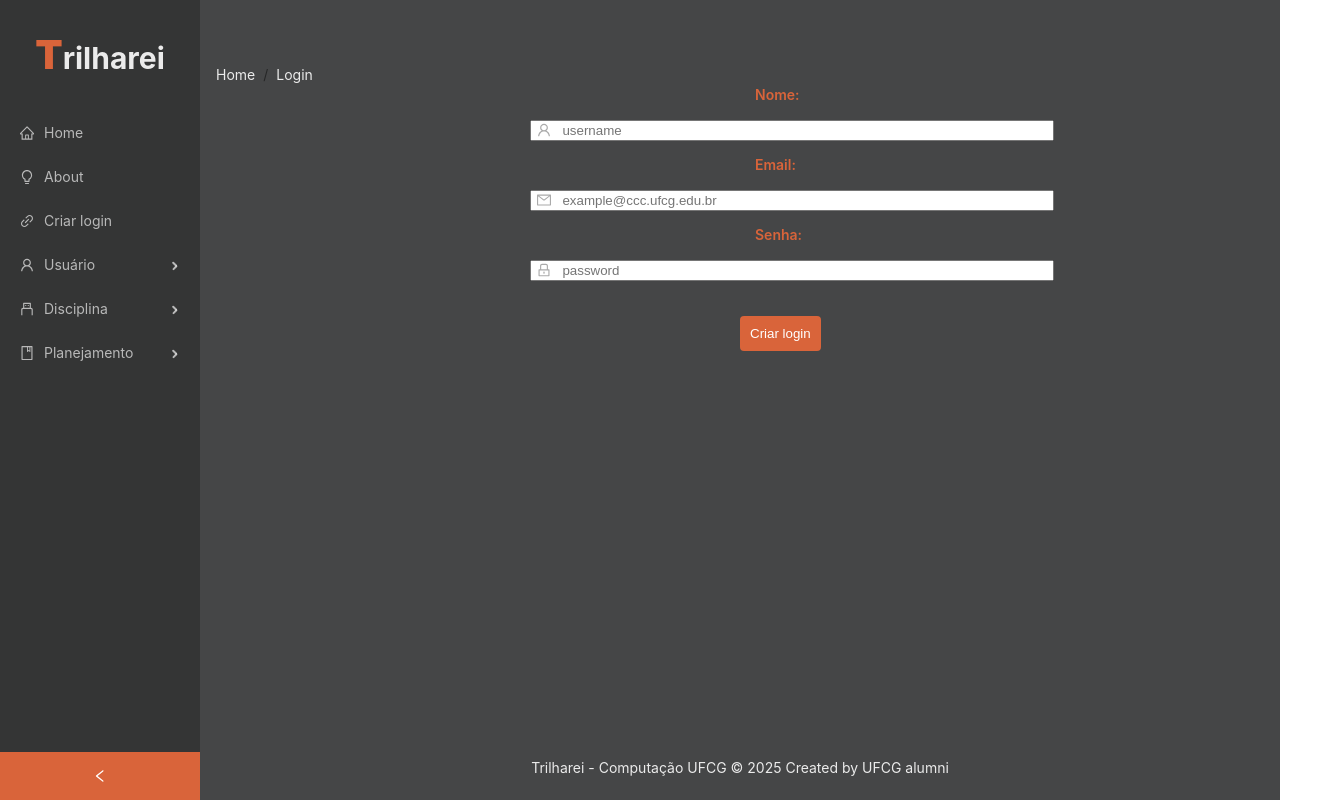
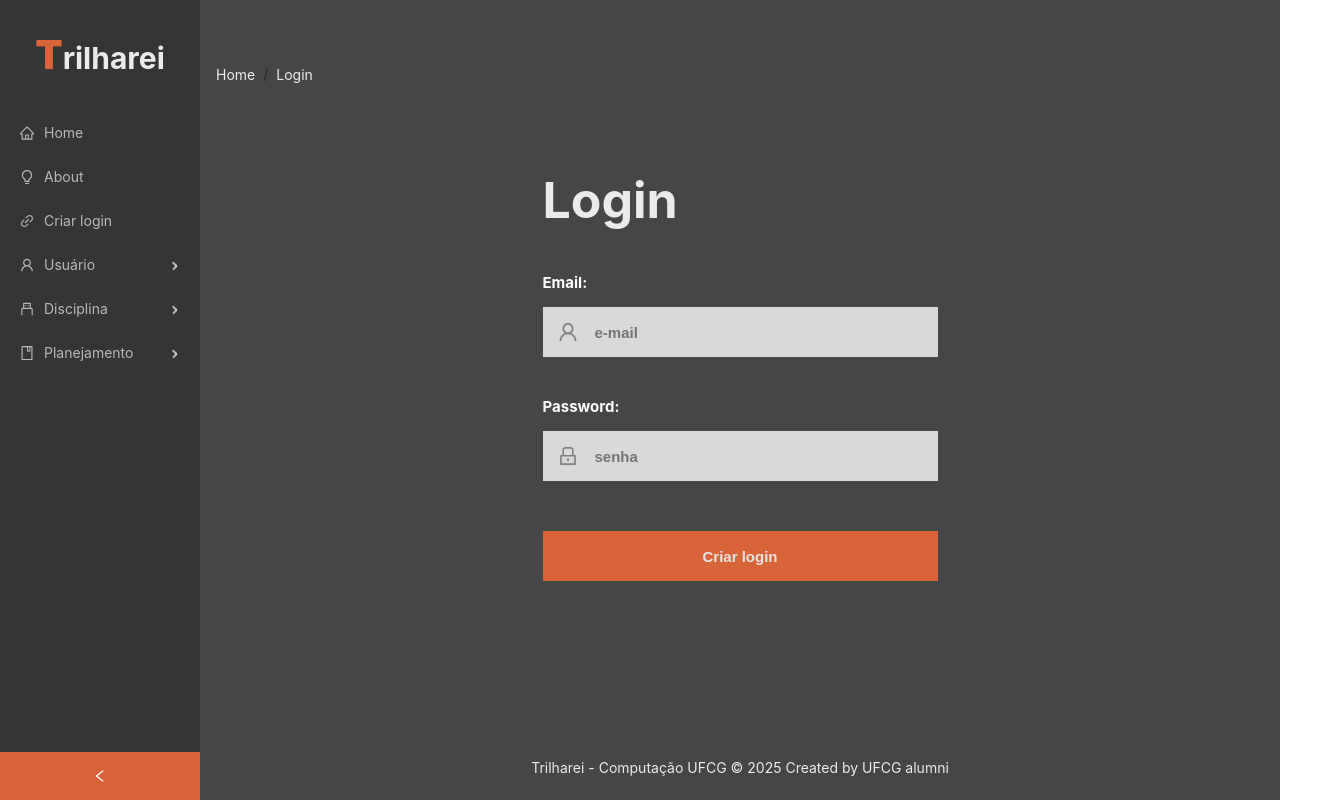
Before and after one commit to Vitoria-Maria0912/optativas-cc-ufcg, a React (Create React App) app in the folder frontend/: page /auth/login in a window 1280 px wide. Shown: the whole page, 1341 px wide, since content can reach past the window. Built offline with nearby package versions, Linux system fonts and the light colour scheme.

Commit message:
refactor: adjusting login route to only get a new token

```diff
--- a/frontend/src/components/Forms/login/LoginForm.js
+++ b/frontend/src/components/Forms/login/LoginForm.js
@@ -1,43 +1,90 @@
 import React, { useState } from 'react';
 import { useNavigate } from 'react-router-dom';
 import { LockOutlined, MailOutlined, UserOutlined } from '@ant-design/icons';
-import { createLoginRoute } from '../../../routes/LoginRoutes';
+import { createLoginRoute, getTokenByUserEmailRoute } from '../../../routes/LoginRoutes';
 import './style.css';
+import Input from "../../Input"
+import { useNotificationApi } from '../../Alert';
 
 const CreateLogin = () => {
+    const notification = useNotificationApi();
+    const [error, setError] = useState('');
     const [email, setEmail] = useState("");
-    const [username, setUsername] = useState("");
     const [password, setPassword] = useState("");
+
+    const resetValues = () => {
+        setEmail("")
+        setPassword("")
+    }
 
     const navigate = useNavigate();
 
     const handleLogin = async (event) => {
         event.preventDefault();
 
+        if (!email || !password) {
+            setError("Todos os campos devem ser preenchidos");
+            return;
+        }
+
+        const emailRegex = /^[^\s@]+@[^\s@]+\.[^\s@]+$/;
+        if (!emailRegex.test(email)) {
+            setError("O e-mail informado não é válido");
+            return;
+        }
+
         try {
-          const response = await createLoginRoute({ email, password });
-          localStorage.setItem("token", response.data.token);
-          alert(response.data.message);
-          // navigate to planning page
-          navigate('/planning');
+            const response = await getTokenByUserEmailRoute({ email, password });
+            localStorage.setItem("token", response.data.login.token);
+            setTimeout(() => {
+                navigate('/planning');
+            }, 2000);
+            notification.success({
+                message: 'Sucesso!',
+                description: response.data.message,
+            });
+            resetValues()
 
-        } catch (error) { alert("Error: " + (error.response.data.message ?? "Server is not running!")); }
+        } catch (error) {
+            console.log(error)
+            const data = error.response.data;
+
+            notification.error({
+                message: "Error!",
+                description: "Error: " + (data.error ?? data.message ?? "Server is not running!"),
+            });
+        }
     };
 
     return (
-        <div className='login-header'>
-            <form onSubmit={handleLogin} className='login-form'>
-                <label>Nome:</label>
-                <UserOutlined className='input-icon'/>
-                <input type='text' value={username} placeholder={'username'} onChange={e => setUsername(e.target.value)}></input>
-                <label>Email:</label>
-                <MailOutlined className='input-icon'/>
-                <input type='text' value={email} placeholder='example@ccc.ufcg.edu.br' onChange={e => setEmail(e.target.value)}></input>
-                <label>Senha:</label>
-                <LockOutlined className='input-icon'/>
-                <input type='password' value={password} placeholder='password' onChange={e => setPassword(e.target.value)}></input>
-                <button type='submit'>Criar login</button>
-            </form>
+        <div className="login-wrapper">
+            <div className='login'>
+                <h1>Login</h1>
+                <form onSubmit={handleLogin} className='login-form'>
+                    <Input
+                        label={"Email"}
+                        inputType={"text"}
+                        placeholder={"e-mail"}
+                        icon={<UserOutlined className='input-icon' />}
+                        data={email}
+                        setData={setEmail}
+                    />
+                    <Input
+                        label={"Password"}
+                        inputType={"password"}
+                        placeholder={"senha"}
+                        duplicatedPass={false}
+                        icon={<LockOutlined className='input-icon' />}
+                        data={password}
+                        setData={setPassword}
+                    />
+
+                    <div className="input-error">
+                        <span>{error}</span>
+                    </div>
+                    <button onClick={handleLogin}>Criar login</button>
+                </form>
+            </div>
         </div>
     );
 };
--- a/frontend/src/components/Forms/login/style.css
+++ b/frontend/src/components/Forms/login/style.css
@@ -1,4 +1,4 @@
-.login-form label {
+/* .login-form label {
     margin: 0 50% 0 50%;
     margin-bottom: 0;
     padding: 15px;
@@ -32,4 +32,38 @@
     color: #aaa;
     left: 30.6%;
     top: 18px;
+} */
+
+.login-wrapper {
+    width: 100%;
+    height: 500px;
+    display: flex;
+    justify-content: center;
 }
+
+.login {
+    padding-top: 50px;
+}
+
+.login h1{
+    font-size: 50px;
+}
+
+.login button {
+    margin-top: 20px;
+    width: 100%;
+    height: 50px;
+    background-color: #D9643A;
+    color: #E5E5E5;
+    border: none;
+    font-size: 15px;
+    font-weight: bold;
+    cursor: pointer;
+}
+
+.input-error {
+    color: rgb(221, 1, 1);
+    font-size: 15px;
+    font-style: italic;
+    font-weight: bold;
+}
--- a/frontend/src/components/Forms/user/UserCreateForm.js
+++ b/frontend/src/components/Forms/user/UserCreateForm.js
@@ -5,6 +5,7 @@ import './style.css';
 
 import Input from "../../Input"
 import { useNotificationApi } from "../../Alert"
+import { createLoginRoute } from '../../../routes/LoginRoutes';
 
 const Register = () => {
     const notification = useNotificationApi();
@@ -31,7 +32,7 @@ const Register = () => {
 
         const emailRegex = /^[^\s@]+@[^\s@]+\.[^\s@]+$/;
         if (!emailRegex.test(email)) {
-            setError("O e-mail informado não é válido.");
+            setError("O e-mail informado não é válido");
             return;
         }
 
@@ -42,13 +43,13 @@ const Register = () => {
 
         try {
             const response = await createUserRoute({ name, email, password });
+            await createLoginRoute({ email, password });
             notification.success({
                 message: 'Sucesso!',
                 description: response.data.message,
             });
             resetValues()
         } catch (error) {
-            console.log(error)
             const data = error.response.data;
             notification.error({
                 message: "Error!",
--- a/frontend/src/components/Input/index.js
+++ b/frontend/src/components/Input/index.js
@@ -14,8 +14,8 @@ const InputItem = ({ inputType, placeholder, icon, data, setData }) => (
     </div>
 );
 
-const Input = ({ label, inputType, placeholder, icon, data, setData }) => {
-    const shouldRenderTwoInputs = inputType === "password";
+const Input = ({ label, inputType, placeholder, icon, data, setData, duplicatedPass=true }) => {
+    const shouldRenderTwoInputs = (duplicatedPass && inputType === "password");
 
     let first, second, setFirst, setSecond;
     if (Array.isArray(data)) {
--- a/frontend/src/routes/LoginRoutes.js
+++ b/frontend/src/routes/LoginRoutes.js
@@ -3,14 +3,13 @@ import axios from 'axios';
 const API_URL = 'http://localhost:8080';
 
 export const createLoginRoute = async (data) => axios.post(`${API_URL}/auth/login`, data);
-export const getTokenByUserEmailRoute = async (data) => axios.post(API_URL + 'login/getTokenByUserEmail', data);
+export const getTokenByUserEmailRoute = async (data) => axios.post(API_URL + '/login/getTokenByUserEmail', data);
 export const getDefaultPlanning = async () => {
     const token = localStorage.getItem("token");
-    console.log(token)
 
     return axios.get(`${API_URL}/planning/default`, {
         headers: {
-            Authorization: `Bearer eyJhbGciOiJIUzI1NiIsInR5cCI6IkpXVCJ9.eyJpZCI6MSwicm9sZSI6IkFETUlOSVNUUkFUT1IiLCJuYW1lIjoianV2aW5vIiwiZW1haWwiOiJqdXZpbm9AZ21haWwuY29tIiwiaWF0IjoxNzQzNzgwMDQxLCJleHAiOjE3NDM3ODM2NDF9.YLJC9rGdabxbLBbekD6p--MXO7Zawk1-zDkerQgd5go`,
+            Authorization: `Bearer ${token}`,
         },
     });
 }
```
